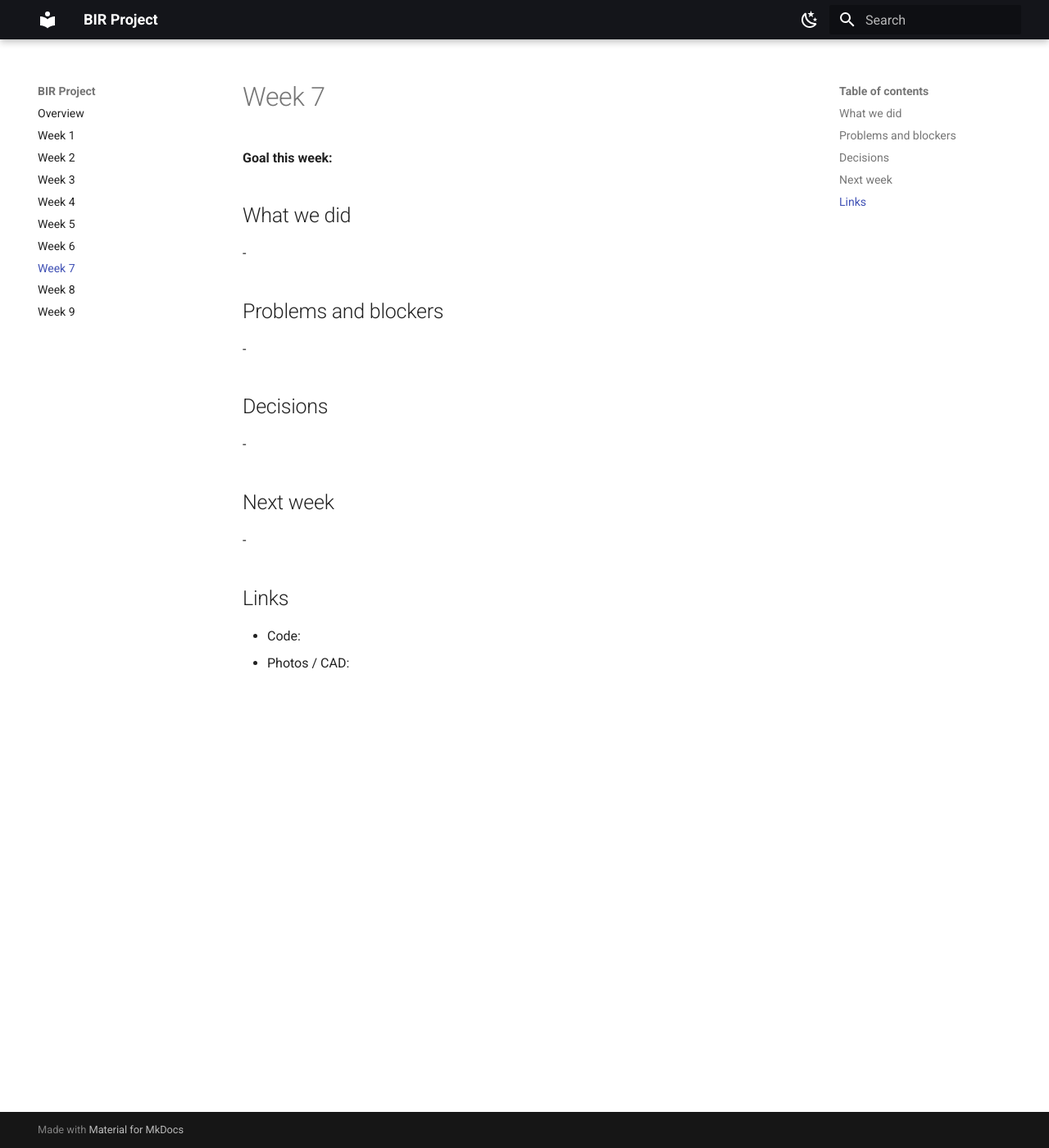
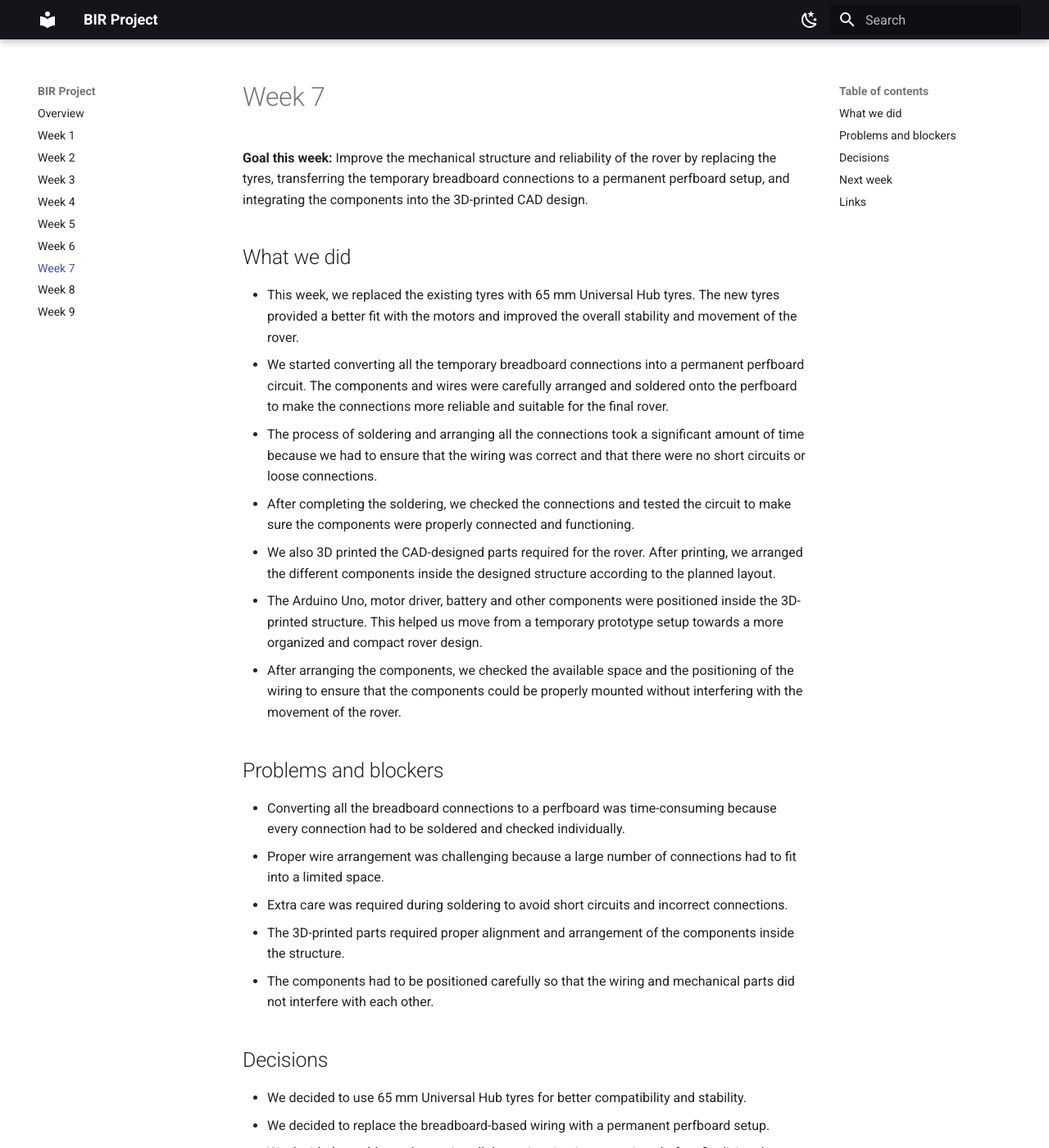
Before and after one commit to BuilderinResidencyTinkerspace/MARS-Modular-Autonomous-Rover-System, an MkDocs documentation site: the page built from docs/week-07.md, in a window 1280 px wide and 1400 px high. Shown: the whole window at 82% size. Built offline with MkDocs 1.6.1 and Material for MkDocs 9.7.7, drawn with Linux system fonts in a browser that asks for light colours; some of the changed text lies outside the part shown.

Commit message:
Update week-07.md

```diff
--- a/docs/week-07.md
+++ b/docs/week-07.md
@@ -1,22 +1,41 @@
 # Week 7
 
-**Goal this week:**
+**Goal this week:** Improve the mechanical structure and reliability of the rover by replacing the tyres, transferring the temporary breadboard connections to a permanent perfboard setup, and integrating the components into the 3D-printed CAD design.
 
 ## What we did
 
--
+- This week, we replaced the existing tyres with 65 mm Universal Hub tyres. The new tyres provided a better fit with the motors and improved the overall stability and movement of the rover.
+- We started converting all the temporary breadboard connections into a permanent perfboard circuit. The components and wires were carefully arranged and soldered onto the perfboard to make the connections more reliable and suitable for the final rover.
+- The process of soldering and arranging all the connections took a significant amount of time because we had to ensure that the wiring was correct and that there were no short circuits or loose connections.
+- After completing the soldering, we checked the connections and tested the circuit to make sure the components were properly connected and functioning.
+- We also 3D printed the CAD-designed parts required for the rover. After printing, we arranged the different components inside the designed structure according to the planned layout.
+- The Arduino Uno, motor driver, battery and other components were positioned inside the 3D-printed structure. This helped us move from a temporary prototype setup towards a more organized and compact rover design.
+- After arranging the components, we checked the available space and the positioning of the wiring to ensure that the components could be properly mounted without interfering with the movement of the rover.
 
 ## Problems and blockers
 
--
+- Converting all the breadboard connections to a perfboard was time-consuming because every connection had to be soldered and checked individually.
+- Proper wire arrangement was challenging because a large number of connections had to fit into a limited space.
+- Extra care was required during soldering to avoid short circuits and incorrect connections.
+- The 3D-printed parts required proper alignment and arrangement of the components inside the structure.
+- The components had to be positioned carefully so that the wiring and mechanical parts did not interfere with each other.
 
 ## Decisions
 
--
+- We decided to use 65 mm Universal Hub tyres for better compatibility and stability.
+- We decided to replace the breadboard-based wiring with a permanent perfboard setup.
+- We decided to solder and organize all the major circuit connections before finalizing the component placement.
+- We decided to use the 3D-printed CAD structure to arrange and mount the rover components in a more compact and organized manner.
+- We decided to focus on making the base rover mechanically and electrically stable before continuing with autonomous features.
 
 ## Next week
 
--
+- Complete the final mounting of the components inside the 3D-printed structure.
+- Test the rover after transferring all connections to the perfboard.
+- Integrate and test the ultrasonic sensors with the Arduino Uno.
+- Start implementing autonomous obstacle avoidance.
+- Test the rover's movement and obstacle detection with the new tyres and permanent wiring.
+- Continue improving the overall mechanical and electrical arrangement of the rover.
 
 ## Links
 
```
